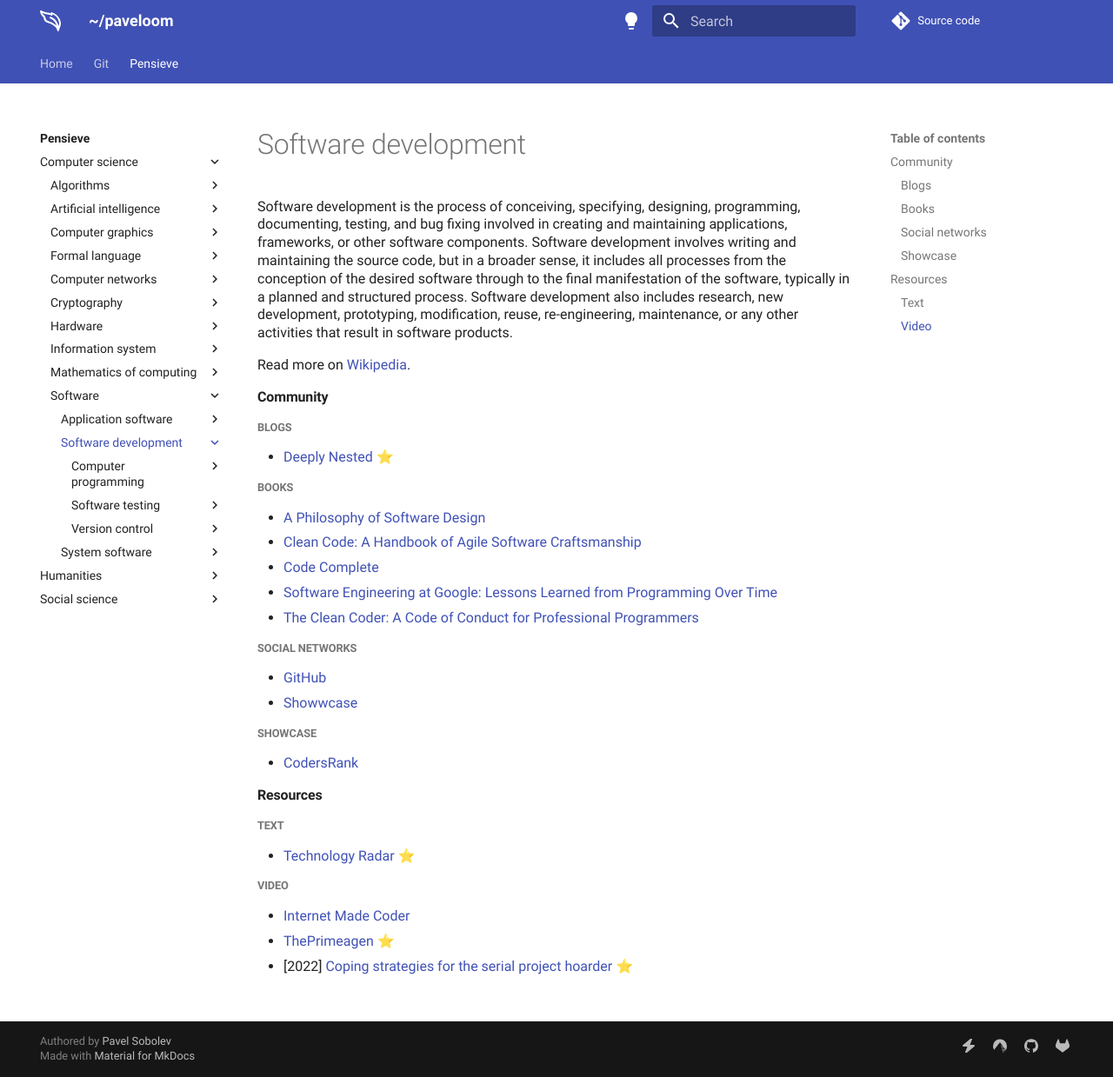
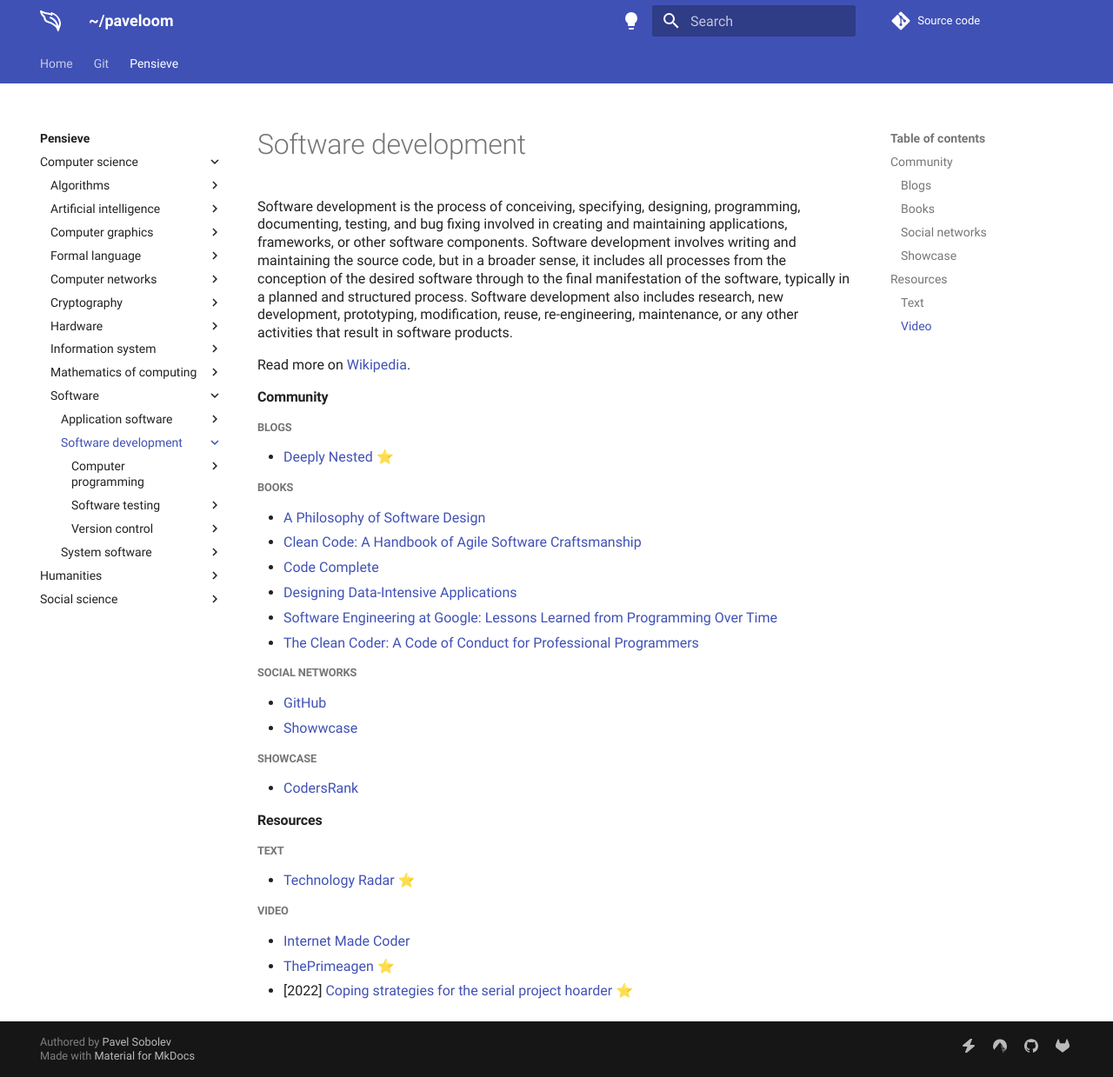
Before and after one commit to paveloom/paveloom.dev, an MkDocs documentation site: the page built from content/pensieve/software-development.md, in a window 1280 px wide and 1239 px high. Shown: the whole window at 87% size. Built offline with MkDocs 1.6.1 and Material for MkDocs 9.7.7, drawn with Linux system fonts in a browser that asks for light colours; comment, search, counter and statistics services are not loaded.

Commit message:
Pensieve: update the Software development page.

```diff
--- a/content/pensieve/software-development.md
+++ b/content/pensieve/software-development.md
@@ -13,6 +13,7 @@ Read more on [Wikipedia](https://en.wikipedia.org/wiki/Software_development).
 - [A Philosophy of Software Design](https://www.goodreads.com/book/show/39996759-a-philosophy-of-software-design)
 - [Clean Code: A Handbook of Agile Software Craftsmanship](https://www.goodreads.com/book/show/3735293-clean-code)
 - [Code Complete](https://www.goodreads.com/book/show/4845.Code_Complete)
+- [Designing Data-Intensive Applications](https://dataintensive.net)
 - [Software Engineering at Google: Lessons Learned from Programming Over Time](https://www.goodreads.com/book/show/48816586-software-engineering-at-google)
 - [The Clean Coder: A Code of Conduct for Professional Programmers](https://www.goodreads.com/book/show/10284614-the-clean-coder)
 
```
